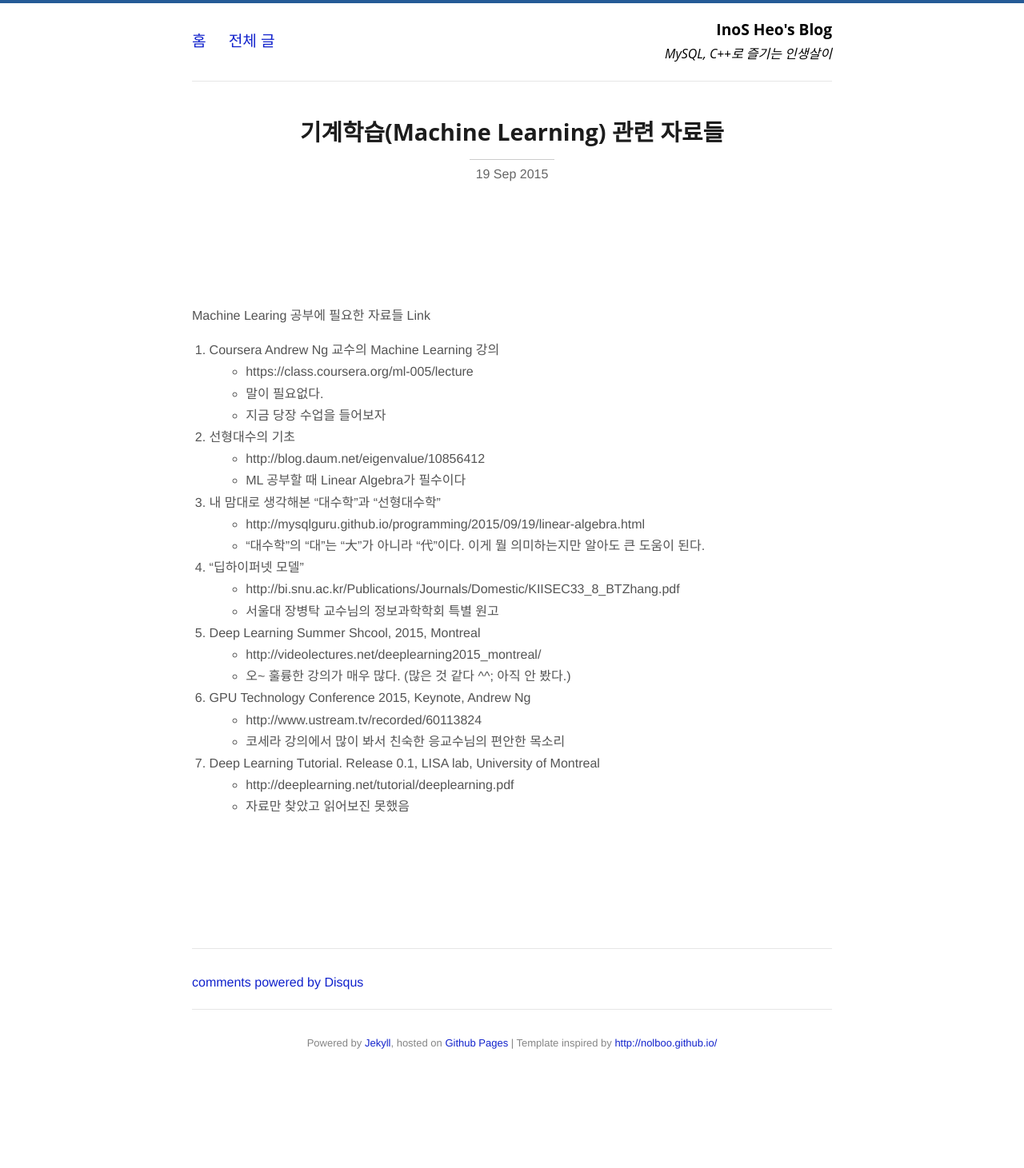
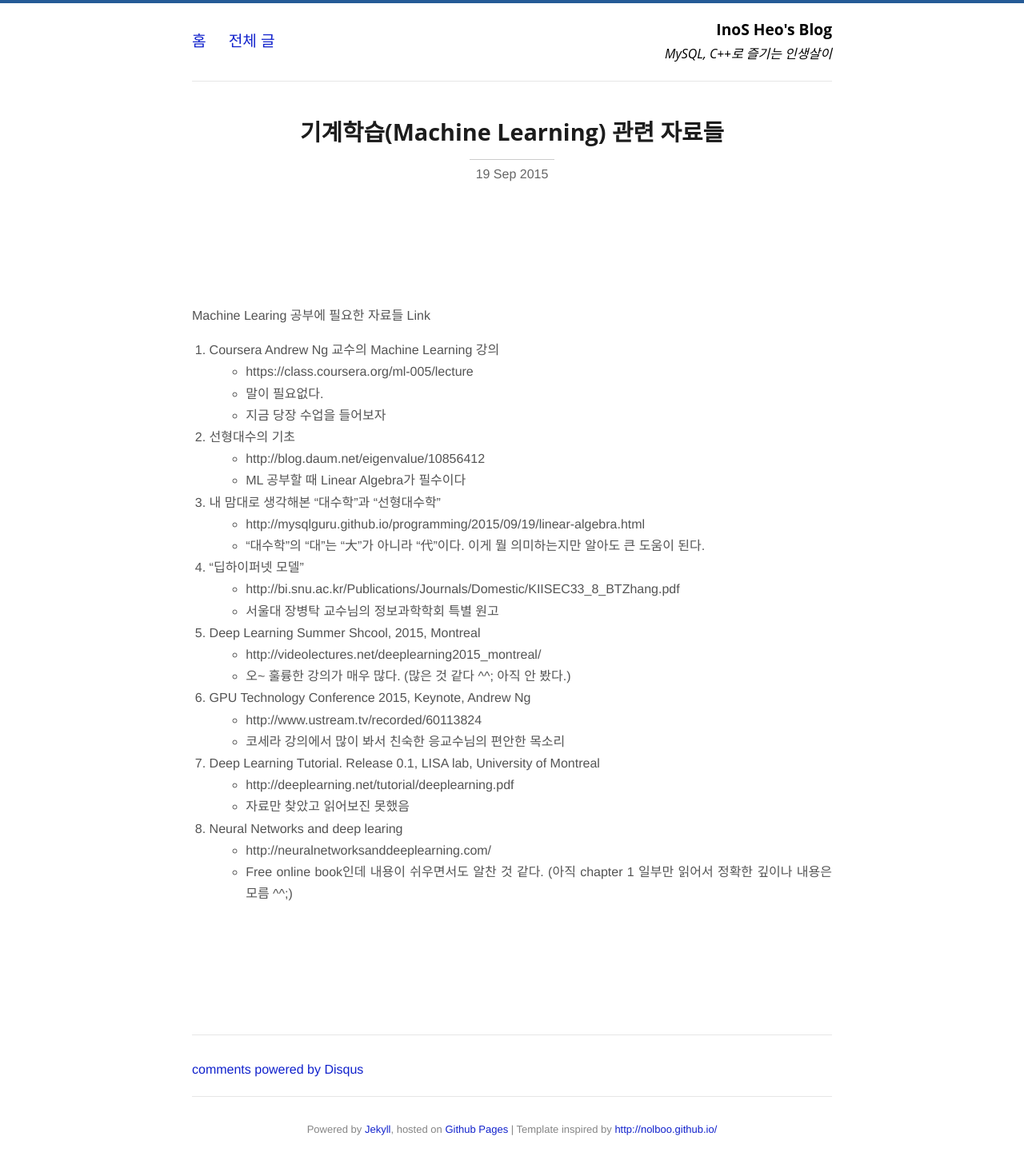
Before and after one commit to jason-heo/jason-heo.github.io, a Jekyll site: the page built from _posts/2015-09-19-ml-materials.md, in a window 1280 px wide. Shown: the whole page at 80% size. Built offline with Jekyll 4.4.1, drawn with Linux system fonts in a browser that asks for light colours; Markdown is read by kramdown in place of the engine named in the settings; comment, search, counter and statistics services are not loaded; before the commit the page ends 1352 px from its top, so only the background shows below that.

Commit message:
Update 2015-09-19-ml-materials.md

```diff
--- a/_posts/2015-09-19-ml-materials.md
+++ b/_posts/2015-09-19-ml-materials.md
@@ -28,3 +28,6 @@ Machine Learing 공부에 필요한 자료들 Link
 1. Deep Learning Tutorial. Release 0.1, LISA lab, University of Montreal
     - http://deeplearning.net/tutorial/deeplearning.pdf
     - 자료만 찾았고 읽어보진 못했음
+1. Neural Networks and deep learing
+    - http://neuralnetworksanddeeplearning.com/
+    - Free online book인데 내용이 쉬우면서도 알찬 것 같다. (아직 chapter 1 일부만 읽어서 정확한 깊이나 내용은 모름 ^^;)
```
